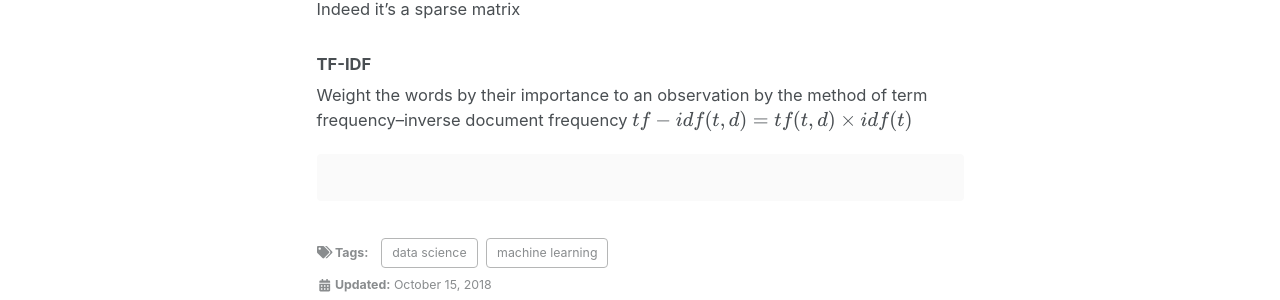
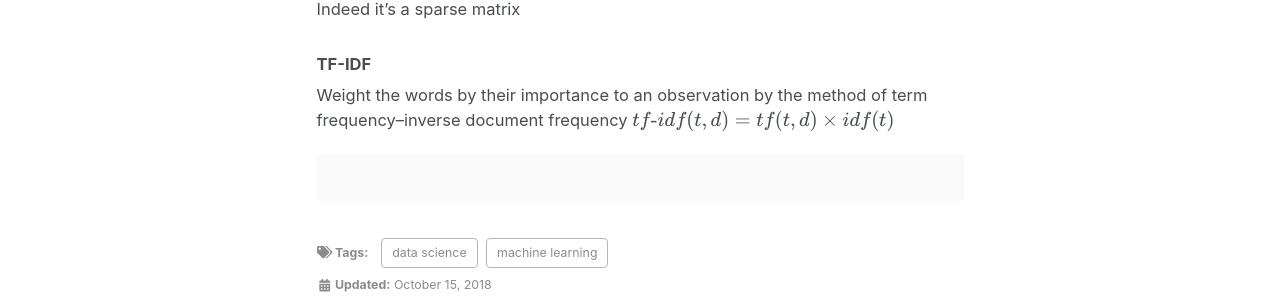
Before and after one commit to baguettexci/baguettexci.gituhb.io, a Jekyll site: the page built from _posts/2018-10-15-SMS-Spam.md, in a window 1280 px wide and 900 px high, scrolled down 6080 px. Shown: the part 154-454 px from the top of the window. Built offline with Jekyll 4.4.1, drawn with Linux system fonts in a browser that asks for light colours; nearby versions of some CDN libraries; formulas are drawn with MathJax 3.

Commit message:
Update 2018-10-15-SMS-Spam.md

````diff
--- a/_posts/2018-10-15-SMS-Spam.md
+++ b/_posts/2018-10-15-SMS-Spam.md
@@ -322,7 +322,7 @@ Indeed it's a sparse matrix
 
 ### TF-IDF
 Weight the words by their importance to an observation by the method of term frequency–inverse document frequency
-$$tf-idf(t,d) = tf(t,d)\times idf(t)$$
+$$tf{\text -}idf(t,d) = tf(t,d)\times idf(t)$$
 
 ```python
 
````
